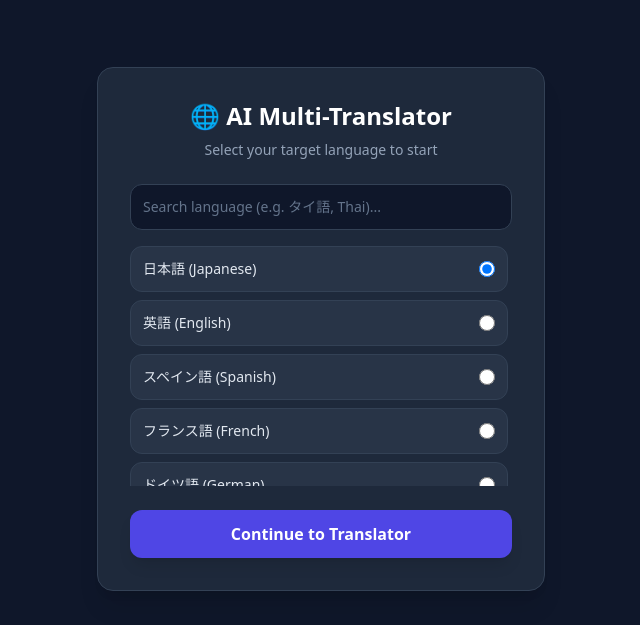
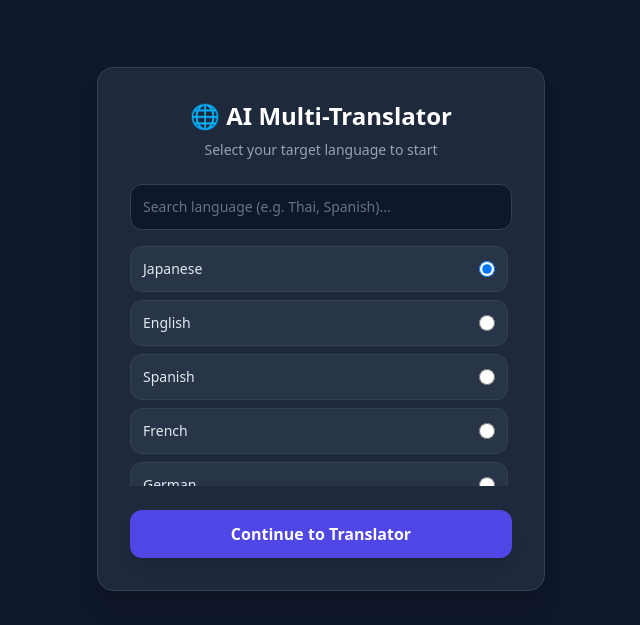
Before and after one commit to cfti1250155-source/flask-image-translator, a Flask app: page /select-language in a window 1280 px wide. Shown: the part 261-886 px from the top of the page, without its empty margins (319-959 px from the left). Run offline with Flask 3, Linux system fonts and the light colour scheme; some libraries are stand-ins or nearby versions.

Commit message:
Unify language selector labels to English only

```diff
--- a/app.py
+++ b/app.py
@@ -12,22 +12,20 @@ app.secret_key = os.environ.get("FLASK_SECRET_KEY", "app-secret-key-12345")
 api_key = os.environ.get("GEMINI_API_KEY")
 client = genai.Client(api_key=api_key) if api_key else None
 
-# サポートする言語リスト（日本語＋英語表記）
+# サポートする言語リスト（全33言語・英語表記のみ）
 SUPPORTED_LANGUAGES = [
-    "日本語 (Japanese)", "英語 (English)", "スペイン語 (Spanish)", "フランス語 (French)",
-    "ドイツ語 (German)", "中国語・簡体字 (Chinese Simplified)", "中国語・繁体字 (Chinese Traditional)",
-    "韓国語 (Korean)", "イタリア語 (Italian)", "ロシア語 (Russian)", "ポルトガル語 (Portuguese)",
-    "タイ語 (Thai)", "ベトナム語 (Vietnamese)", "インドネシア語 (Indonesian)", "トルコ語 (Turkish)",
-    "アラビア語 (Arabic)", "ヒンディー語 (Hindi)", "オランダ語 (Dutch)", "ポーランド語 (Polish)",
-    "スウェーデン語 (Swedish)", "ギリシャ語 (Greek)", "チェコ語 (Czech)", "ハンガリー語 (Hungarian)",
-    "ルーマニア語 (Romanian)", "ウクライナ語 (Ukrainian)", "ヘブライ語 (Hebrew)", "マレー語 (Malay)",
-    "ペルシア語 (Persian)", "タガログ語 (Tagalog)", "スワヒリ語 (Swahili)", "デンマーク語 (Danish)",
-    "フィンランド語 (Finnish)", "ノルウェー語 (Norwegian)"
+    "Japanese", "English", "Spanish", "French", "German",
+    "Chinese (Simplified)", "Chinese (Traditional)", "Korean", "Italian", "Russian",
+    "Portuguese", "Thai", "Vietnamese", "Indonesian", "Turkish",
+    "Arabic", "Hindi", "Dutch", "Polish", "Swedish",
+    "Greek", "Czech", "Hungarian", "Romanian", "Ukrainian",
+    "Hebrew", "Malay", "Persian", "Tagalog", "Swahili",
+    "Danish", "Finnish", "Norwegian"
 ]
 
 # 各言語のUI表示テキスト
 UI_LABELS = {
-    "日本語": {
+    "Japanese": {
         "title": "📷 AI万能翻訳アプリ",
         "subtitle": "テキスト入力または画像アップロードで自動翻訳します。",
         "text_input_label": "テキストを直接入力して翻訳",
@@ -40,7 +38,7 @@ UI_LABELS = {
         "result_label": "翻訳・AI校正結果",
         "change_lang": "言語変更"
     },
-    "英語": {
+    "English": {
         "title": "📷 AI Multi-Translator",
         "subtitle": "Translate via direct text input or image upload.",
         "text_input_label": "Direct Text Translation",
@@ -55,7 +53,7 @@ UI_LABELS = {
     }
 }
 
-DEFAULT_UI = UI_LABELS["日本語"]
+DEFAULT_UI = UI_LABELS["Japanese"]
 
 @app.route('/select-language')
 def select_language():
@@ -63,11 +61,8 @@ def select_language():
 
 @app.route('/set-language', methods=['POST'])
 def set_language():
-    selected = request.form.get('target_lang', '日本語 (Japanese)')
-    # 表示用の言語名（「 (Japanese)」などを除去した部分）を取り出す
-    clean_lang = selected.split(' (')[0]
-    session['target_lang'] = clean_lang
-    session['full_target_lang'] = selected
+    target_lang = request.form.get('target_lang', 'Japanese')
+    session['target_lang'] = target_lang
     return redirect(url_for('index'))
 
 @app.route('/', methods=['GET', 'POST'])
@@ -75,7 +70,7 @@ def index():
     if 'target_lang' not in session:
         return redirect(url_for('select_language'))
 
-    target_lang = session.get('target_lang', '日本語')
+    target_lang = session.get('target_lang', 'Japanese')
     ui = UI_LABELS.get(target_lang, DEFAULT_UI)
 
     ocr_text = ''
@@ -98,16 +93,16 @@ def index():
             if client:
                 try:
                     prompt = f"""
-以下の文章の「元の言語」を判定し、自然で読みやすい【{target_lang}】に翻訳・校正してください。
-余計な解説は含めず、必ず以下の形式のみで出力してください：
+Identify the original language of the text below, and translate it naturally into 【{target_lang}】.
+Do not include extra explanations. Output strictly in this format:
 
-【判定言語】
-（ここに判定した元の言語名を出力）
+【Detected Language】
+(Name of the original language)
 
-【翻訳・校正結果】
-（ここに【{target_lang}】への翻訳後の文章のみを出力）
+【Translation Result】
+(Translated text in {target_lang})
 
-対象文章：
+Text:
 {ocr_text}
 """
                     response = client.models.generate_content(
--- a/templates/select_language.html
+++ b/templates/select_language.html
@@ -13,10 +13,10 @@
         <h1 class="text-2xl font-bold text-white mb-2">🌐 AI Multi-Translator</h1>
         <p class="text-slate-400 text-sm mb-6">Select your target language to start</p>
 
-        <!-- リアルタイム検索バー -->
+        <!-- リアルタイム検索バー (英語表記) -->
         <div class="mb-4">
             <input type="text" id="languageSearch" oninput="filterLanguages()"
-                   placeholder="Search language (e.g. タイ語, Thai)..."
+                   placeholder="Search language (e.g. Thai, Spanish)..."
                    class="w-full p-3 rounded-xl bg-slate-900 text-slate-100 border border-slate-700 focus:outline-none focus:border-indigo-500 text-sm placeholder-slate-500">
         </div>
 
```
